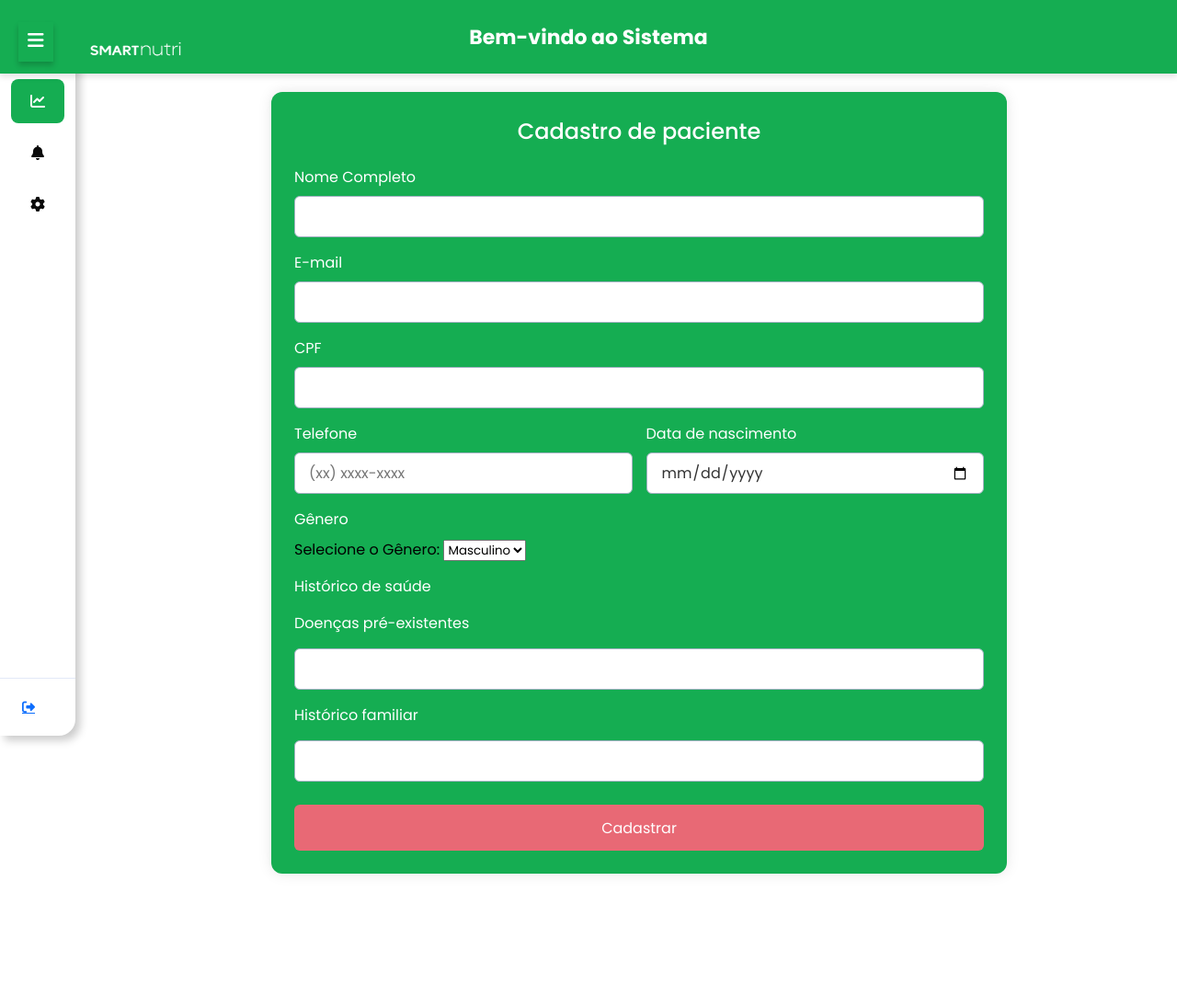
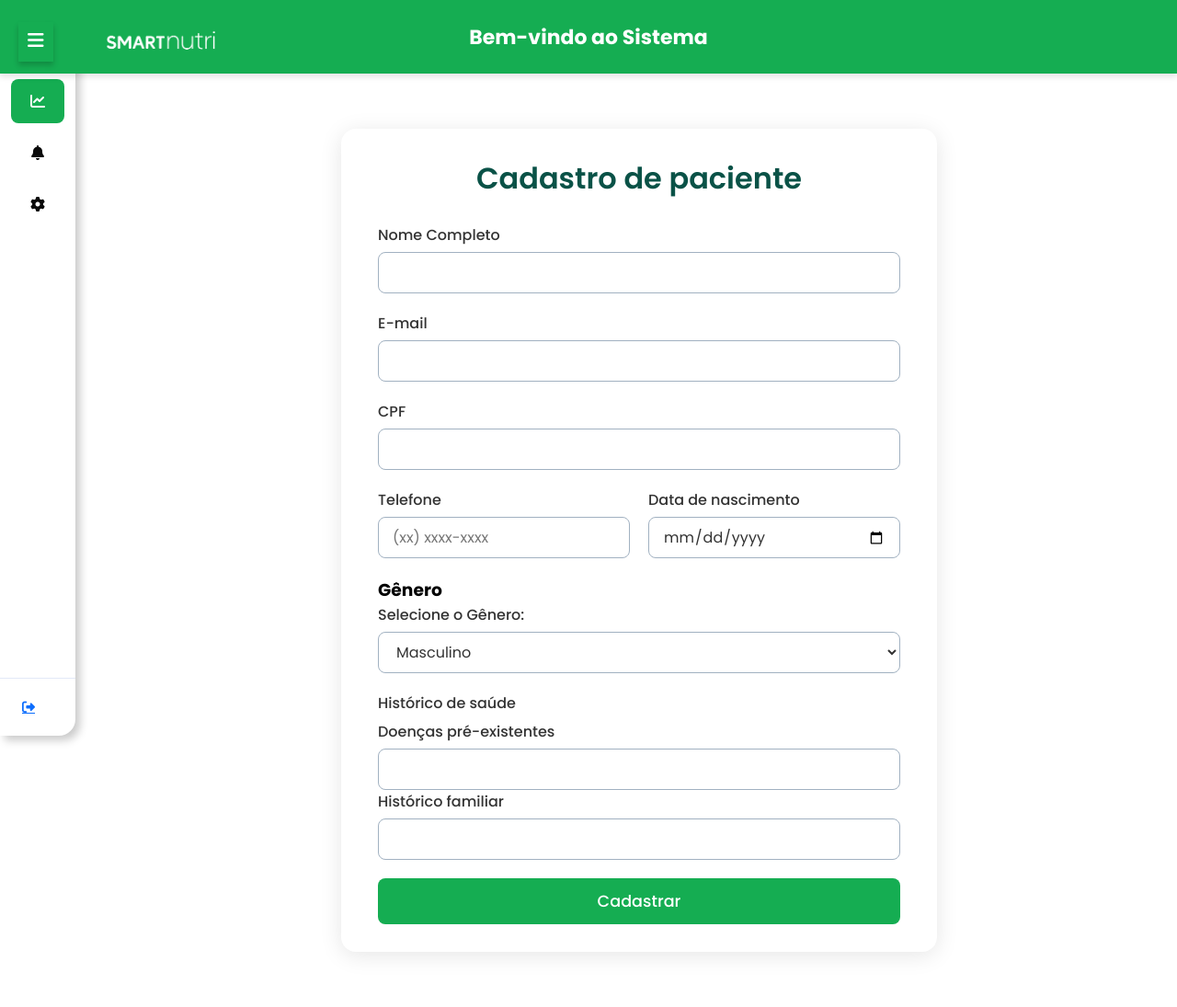
Before and after one commit to cllararibeiro/smartnutri, a Flask app: template templates/nutricionista/cadastro_paciente.html in a window 1280 px wide. Shown: the whole page at 92% size. Before the commit the page ends 950 px from the top, so only its background shows below. Run offline with Flask 3, Linux system fonts and the light colour scheme; the template is opened without the code that fills it, so the values that code supplies are empty; parts of the project's set-up code (start-up, migrations or seed data) failed here and were passed over; grey boxes are pictures that could not be loaded.

Commit message:
Add files via upload

```diff
--- a/static/css/cadpaciente.css
+++ b/static/css/cadpaciente.css
@@ -1,163 +1,91 @@
-@import url("https://fonts.googleapis.com/css2?family=Poppins:wght@200;300;400;500;600;700&display=swap");
-
-:root {
-  --verde-cabeçalho: #0a5247;
-  --verde-botao-borda: #70883A;
-  --verde-claro: #bfd202;
-  --bege: #e4dedc;
-  --verde-medio: #6d872e;
-  --verde-hover: #D9E021;
-  --verde-padrao:#15ad52;
-  --branco: #fff;
-  --laranja: #d47f50;
-  --rosa: #e86975;
-  --preto: #000;
-  --amarelo: #ffc107;
-  --amarelo-queimado: gold;
-  --azul: #0d6efd;
-  --borda-botao-verde: #004033;
-  --hover-nav: #5d6d31;
-  --bege-claro:#f7f7f7;
-}
-
-* {
-  margin: 0;
-  padding: 0;
-  box-sizing: border-box;
-  font-family: "Poppins", sans-serif;
-}
-
-body {
-  min-height: 100vh;
-  background-color: var(--branco);
-  padding: 0;
-  margin: 0;
-}
-
-
 .container {
-  position: relative;
-  max-width: 800px;
-  width: 100%;
-  background-color: var(--verde-padrao);
-  padding: 25px;
-  border-radius: 12px;
-  box-shadow: 0 0 15px rgba(0, 0, 0, 0.1);
+  max-width: 700px;
+  margin: 40px auto;
+  padding: 30px 40px;
+  background-color: var(--bege-claro);
+  border-radius: 16px;
+  box-shadow: 0 4px 25px rgba(0, 0, 0, 0.1);
 }
 
 .container header {
-  font-size: 1.5rem;
-  color: #ffffff;
-  font-weight: 500;
+  font-size: 2rem;
+  font-weight: 600;
+  color: var(--verde-cabeçalho);
   text-align: center;
+  margin-bottom: 25px;
 }
 
-.container .form {
-  margin-top: 20px;
+.form {
+  display: flex;
+  flex-direction: column;
+  gap: 20px;
 }
 
-.form .input-box {
-  width: 100%;
-  margin-top: 15px;
+.input-box,
+.gender-box {
+  display: flex;
+  flex-direction: column;
 }
 
-.input-box label {
-  color: #ffffff;
+.input-box label,
+.gender-box label {
+  font-weight: 500;
+  margin-bottom: 6px;
+  color: #333;
 }
 
-.form :where(.input-box input, .select-box) {
-  position: relative;
+.input-box input,
+.gender-box select {
   height: 45px;
-  width: 100%;
+  padding: 0 15px;
+  font-size: 1rem;
+  color: #333;
+  border: 1px solid #A1B1C1;
+  border-radius: 8px;
+  background-color: #fff;
   outline: none;
-  font-size: 1rem;
-  color: #333333;
-  margin-top: 8px;
-  border: 1px solid #A1B1C1;
-  border-radius: 6px;
-  padding: 0 15px;
+  transition: box-shadow 0.3s;
 }
 
-.input-box input:focus {
+.input-box input:focus,
+.gender-box select:focus {
   box-shadow: 0 0 5px 2px #5D6D7E;
 }
 
-.form .column {
+.column {
   display: flex;
-  column-gap: 15px;
+  flex-wrap: wrap;
+  gap: 20px;
 }
 
-.form .gender-box {
-  margin-top: 15px;
-}
-
-.gender-box h3 {
-  color: #ffffff;
-  font-size: 1rem;
-  font-weight: 400;
-  margin-bottom: 8px;
-}
-
-.form :where(.gender-option, .gender) {
-  display: flex;
-  align-items: center;
-  column-gap: 50px;
-  flex-wrap: wrap;
-}
-
-.form .gender {
-  column-gap: 5px;
-}
-
-.gender input {
-  accent-color: #5D6D7E;
-}
-
-.form :where(.gender input, .gender label) {
-  cursor: pointer;
-}
-
-.gender label {
-  color: #ffffff;
-}
-
-.address :where(input, .select-box) {
-  margin-top: 15px;
-}
-
-.select-box select {
-  height: 100%;
-  width: 100%;
-  outline: none;
-  border: none;
-  color: #707070;
-  font-size: 1rem;
+.column .input-box {
+  flex: 1;
+  min-width: 200px;
 }
 
 .form button {
   height: 50px;
-  width: 100%;
+  background-color: var(--verde-padrao);
   color: #fff;
-  font-size: 1rem;
-  font-weight: 400;
-  margin-top: 25px;
+  font-size: 1.1rem;
+  font-weight: 500;
   border: none;
+  border-radius: 8px;
   cursor: pointer;
-  transition: all 0.2s ease;
-  background: var(--rosa);
-  border-radius: 6px;
+  transition: background 0.3s;
 }
 
 .form button:hover {
-  background: #FF7B2D;
+  background-color: var(--verde-hover);
 }
 
-@media screen and (max-width: 500px) {
-  .form .column {
-    flex-wrap: wrap;
+/* Responsividade */
+@media (max-width: 600px) {
+  .column {
+    flex-direction: column;
   }
 
-  .form :where(.gender-option, .gender) {
-    row-gap: 15px;
+  .container {
+    padding: 25px 20px;
   }
 }
--- a/static/css/dashboard.css
+++ b/static/css/dashboard.css
@@ -339,10 +339,13 @@ nav {
 /* Logo à esquerda */
 #header_logo {
     position: absolute;
-    left: 60px; /* Ajuste para o botão de abrir sidebar */
-    height: 60px;
-    max-width: 180px;
-    width: 150px;
+    left: 60px;
+    width: 180px;
+    height: auto;
+    margin: 10px;
+    margin-top: -20px;
+    display: flex;
+    align-items: center
 }
 
 /* Texto central */
```
Also changed, not shown: static/css/con_historico.css (+71 -90 lines), static/css/consulta.css (+125 -71 lines).
